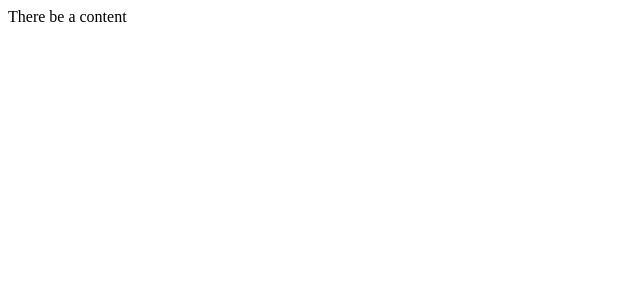
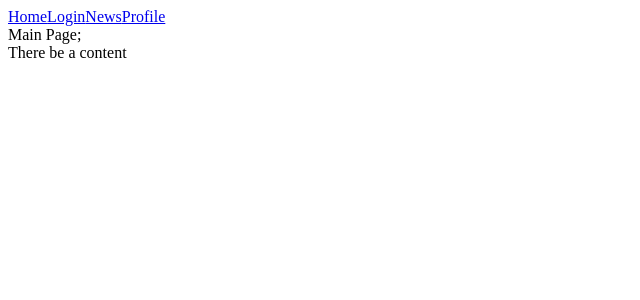
Before and after one commit to mifwarior/ReactExample, a React (Create React App) app: page / in a window 1280 px wide. Shown: the top 300 px of the page, without its empty margins (0-640 px from the left). Built offline with nearby package versions, Linux system fonts and the light colour scheme.

Commit message:
added routing and pages templates

```diff
--- a/package.json
+++ b/package.json
@@ -8,6 +8,7 @@
     "react-dom": "^16.4.1",
     "react-redux": "^5.0.7",
     "react-router": "^4.3.1",
+    "react-router-dom": "^4.3.1",
     "react-scripts": "1.1.4",
     "redux": "^4.0.0",
     "thunk": "0.0.1"
--- a/src/App.js
+++ /dev/null
@@ -1,13 +0,0 @@
-import React, { Component } from 'react';
-
-class App extends Component {
-  render() {
-    return (
-      <div >
-        There be a content
-      </div>
-    );
-  }
-}
-
-export default App;
--- /dev/null
+++ b/src/components/NavBar.js
@@ -0,0 +1,15 @@
+import React from 'react';
+import {Router, Route,Link} from 'react-router-dom';
+
+const NavBar = (props)=>{
+
+  return (
+    <div>
+      <Link to="/">Home</Link>
+      <Link to="/login">Login</Link>
+      <Link to="/news">News</Link>
+      <Link to="/profile">Profile</Link>
+    </div>
+  );
+}
+export default NavBar;
--- /dev/null
+++ b/src/components/PageTemplate.js
@@ -0,0 +1,13 @@
+import React from 'react';
+import NavBar from './NavBar';
+
+const PageTemplate = ({children})=>{
+  return (
+    <div className="page">
+      <NavBar/>
+      {children};
+    </div>
+  );
+}
+
+export default PageTemplate;
--- /dev/null
+++ b/src/components/pages/Login.js
@@ -0,0 +1,13 @@
+import React from 'react';
+import PageTemplate from '../PageTemplate';
+
+
+const Login = ()=>{
+  return (
+    <PageTemplate>
+      Login Page
+    </PageTemplate>
+  );
+}
+
+export default Login;
--- /dev/null
+++ b/src/components/pages/Main.js
@@ -0,0 +1,12 @@
+import React from 'react';
+import PageTemplate from '../PageTemplate';
+
+const Main = ()=>{
+  return (
+    <PageTemplate>
+      Main Page
+    </PageTemplate>
+  );
+}
+
+export default Main;
--- /dev/null
+++ b/src/components/pages/News.js
@@ -0,0 +1,12 @@
+import React from 'react';
+import PageTemplate from '../PageTemplate';
+
+const News = ()=>{
+  return (
+    <PageTemplate>
+      News Page
+    </PageTemplate>
+  );
+}
+
+export default News;
--- /dev/null
+++ b/src/components/pages/Profile.js
@@ -0,0 +1,12 @@
+import React from 'react';
+import PageTemplate from '../PageTemplate';
+
+const Profile = ()=>{
+  return (
+    <PageTemplate>
+      Profile Page
+    </PageTemplate>
+  );
+}
+
+export default Profile;
--- /dev/null
+++ b/src/containers/App.js
@@ -0,0 +1,26 @@
+import React, { Component } from 'react';
+import {BrowserRouter, Switch, Route} from 'react-router-dom'
+import Login from "./../components/pages/Login";
+import Main from "./../components/pages/Main";
+import News from "./../components/pages/News";
+import Profile from "./../components/pages/Profile";
+
+class App extends Component {
+  render() {
+    return (
+      <div >
+        <BrowserRouter>
+          <Switch>
+            <Route exact path="/" component={Main}/>
+            <Route path="/login" component={Login}/>
+            <Route path="/news" component={News}/>
+            <Route path="/profile" component={Profile}/>
+          </Switch>
+        </BrowserRouter>
+        There be a content
+      </div>
+    );
+  }
+}
+
+export default App;
--- a/src/index.js
+++ b/src/index.js
@@ -1,9 +1,11 @@
 import React from 'react';
 import ReactDOM from 'react-dom';
-import App from './App';
+import App from './containers/App';
 
 import {createStore} from 'redux';
 import {Provider} from 'react-redux';
+
+import {Router, Route, } from 'react-router'
 
 const store = createStore((state = {})=>{
   return state;
```
Also changed, not shown: 1 other file (tests, documents, lock files or other folders).
